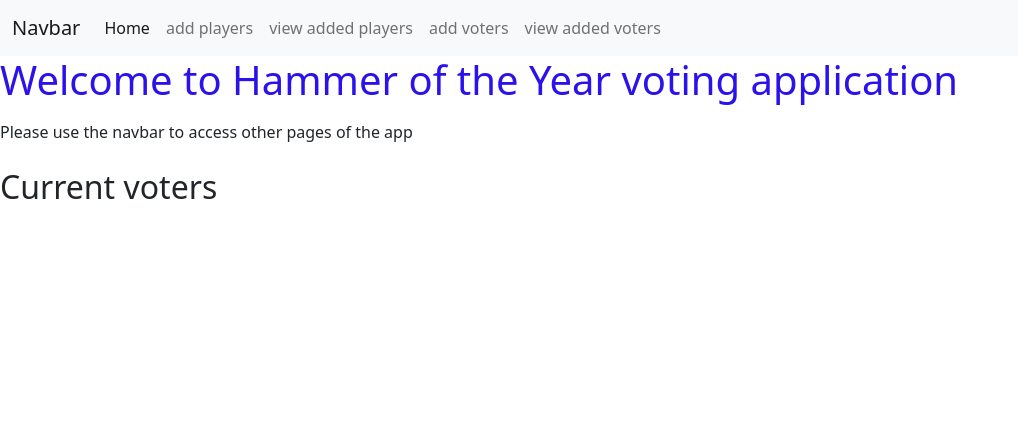
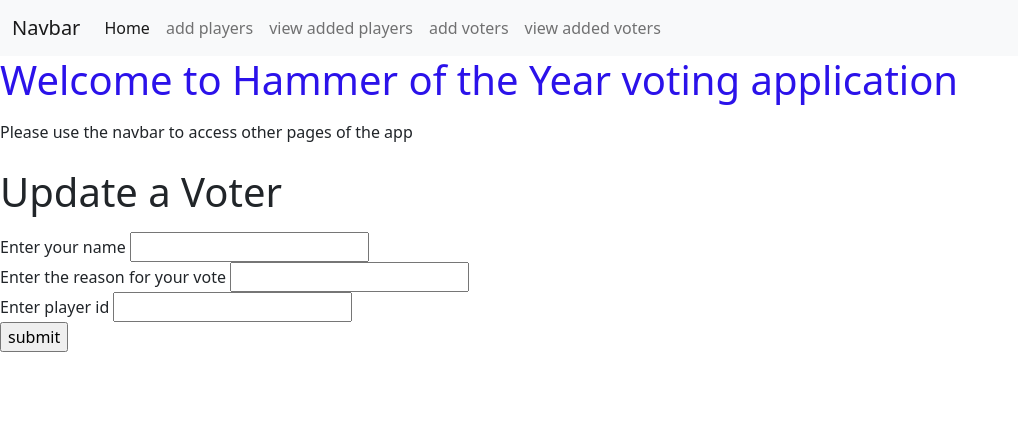
Before and after one commit to lback1/QA-Project-1, a Flask app: page /update_voters/1 in a window 1280 px wide. Shown: the top 428 px of the page, without its empty margins (0-1018 px from the left). Run offline with Flask 2, Linux system fonts and the light colour scheme.

Commit message:
LB: application fully functioning

```diff
--- a/application/routes.py
+++ b/application/routes.py
@@ -1,4 +1,3 @@
-from email import message
 from application import app, db
 from flask import render_template, redirect, url_for, request
 from application.forms import PlayersForm, VotersForm
@@ -71,7 +70,7 @@ def voters_list():
 def update_voters(id):
     form = VotersForm()
     if request.method == 'POST':
-        update_voterss = Voters.query.filter_by(id=id).first()
+        update_voters = Voters.query.filter_by(id=id).first()
         if update_voters:
             update_voters.voters_name = request.form['voters_name']
             update_voters.reason = request.form['reason']
--- a/application/templates/add_voters.html
+++ b/application/templates/add_voters.html
@@ -15,6 +15,8 @@
                 <br>
                 {{ form.reason.label }} {{ form.reason }}
                 <br>
+                {{ form.players_id.label }} {{ form.players_id }}
+                <br>
                 {{ form.submit }}
                 <br>
             </form>
--- a/application/templates/players_list.html
+++ b/application/templates/players_list.html
@@ -7,6 +7,10 @@
 {% block content %}
 <h2> view added players </h2>
 {% for players in all_players %}
-    {{players.id}} {{players.player_name}} {{players.position}} {{shirt_number}} <a href="{{ url_for('update_players', id = players.id) }}"><button type="button">Update</button></a><a href="{{ url_for('delete_players', id = players.id) }}"><button type="button">Delete</button></a> </p><br>
+    <br>{{players.id}}
+    <br>{{players.players_name}}
+    <br>{{players.position}}
+    <br>{{players.shirt_number}}
+    <br><a href="{{ url_for('update_players', id = players.id) }}"><button type="button">Update</button></a><a href="{{ url_for('delete_players', id = players.id) }}"><button type="button">Delete</button></a> </p><br>
 {% endfor %}
 {% endblock %}
--- a/application/templates/update_voters.html
+++ b/application/templates/update_voters.html
@@ -5,8 +5,22 @@
 {% endblock %}
 
 {% block content %}
-<h2> Current voters </h2>
-{% for voters in all_voters %}.
-    {{voters.voters_name}} <a href="{{ url_for('update_voters', voters_name = voters.voters_name) }}"><button type="button">edit</button></a></p><br>
-{% endfor %}
+<body>
+    <h1>Update a Voter</h1>
+    <p>
+        <div class='form'>
+             <form method='POST' action=''>
+                {{ form.hidden_tag() }}
+                {{ form.voters_name.label }} {{ form.voters_name }}
+                <br>
+                {{ form.reason.label }} {{ form.reason }}
+                <br>
+                {{ form.players_id.label }} {{ form.players_id }}
+                <br>
+                {{ form.submit }}
+                <br>
+            </form>
+        </div>
+    </p>
+</body>
 {% endblock %}
--- a/application/templates/voters_list.html
+++ b/application/templates/voters_list.html
@@ -7,6 +7,10 @@
 {% block content %}
 <h2> view added voters </h2>
 {% for voters in all_voters %}
-    {{voters.id}} {{voters.voters_name}} {{voters.reason}} {{voters.players_id}} <a href="{{ url_for('update_voters', id = voters.id) }}"><button type="button">Update</button></a><a href="{{ url_for('delete_voters', id = voters.id) }}"><button type="button">Delete</button></a> </p><br>
+    <br>{{voters.id}}
+    <br>{{voters.voters_name}}
+    <br>{{voters.reason}}
+    <br>{{voters.players_id}}
+    <br><a href="{{ url_for('update_voters', id = voters.id) }}"><button type="button">Update</button></a><a href="{{ url_for('delete_voters', id = voters.id) }}"><button type="button">Delete</button></a> </p><br>
 {% endfor %}
 {% endblock %}
```
Also changed, not shown: application/templates/update_players.html (+18 -4 lines), tests/test_app.py (+0 -1 lines), application/data.db.
